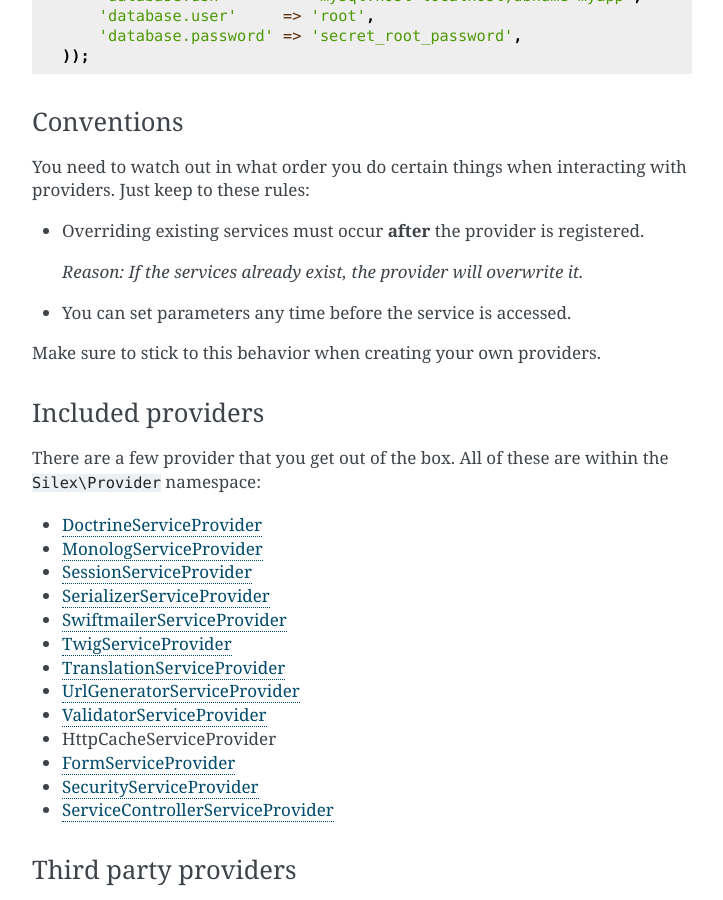
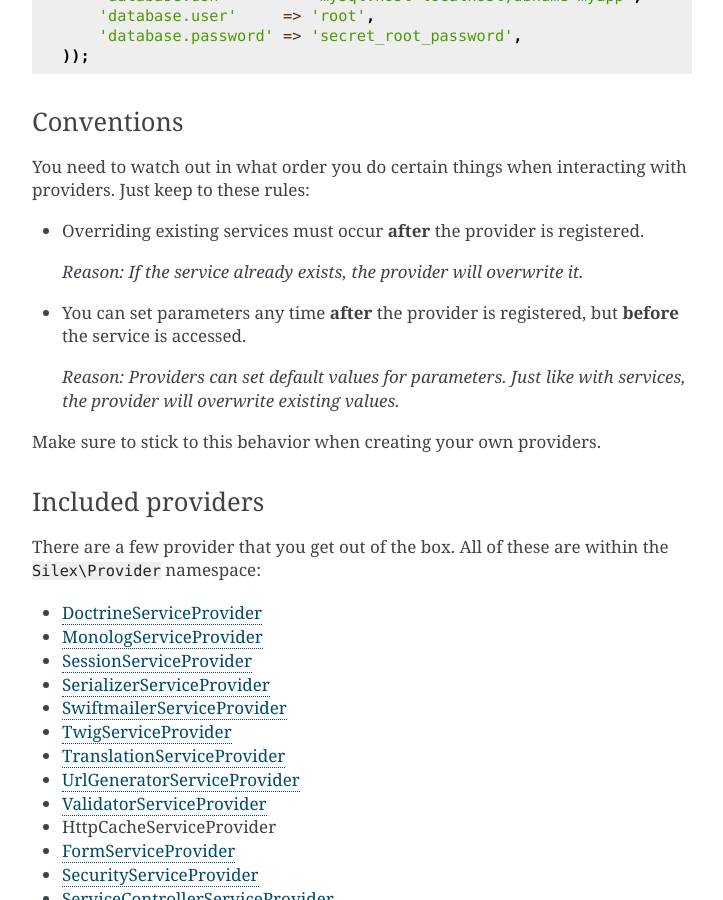
Before and after one commit to silexphp/Silex, a Sphinx documentation site: the page built from doc/providers.rst, in a window 1280 px wide and 900 px high, scrolled down 613 px. Shown: the whole window, without its empty margins (388-1111 px from the left). Built offline with Sphinx 7.4.7, drawn with Linux system fonts in a browser that asks for light colours; pages that are not in the unit, such as notebooks, are missing from menus.

Commit message:
Clarify provider conventions for params
The current conventions for parameters is outdated. At some point we
decided that providers can define default values for params. Therefore
parameters must be registered *after* the extension is registered.

Related commit: 9766faf0616a67cd0ff7437950d5453deebac9c4

```diff
--- a/doc/providers.rst
+++ b/doc/providers.rst
@@ -37,9 +37,13 @@
 * Overriding existing services must occur **after** the provider is
   registered.
 
-  *Reason: If the services already exist, the provider will overwrite it.*
+  *Reason: If the service already exists, the provider will overwrite it.*
 
-* You can set parameters any time before the service is accessed.
+* You can set parameters any time **after** the provider is registered, but
+  **before** the service is accessed.
+
+  *Reason: Providers can set default values for parameters. Just like with
+  services, the provider will overwrite existing values.*
 
 Make sure to stick to this behavior when creating your own providers.
 
```
